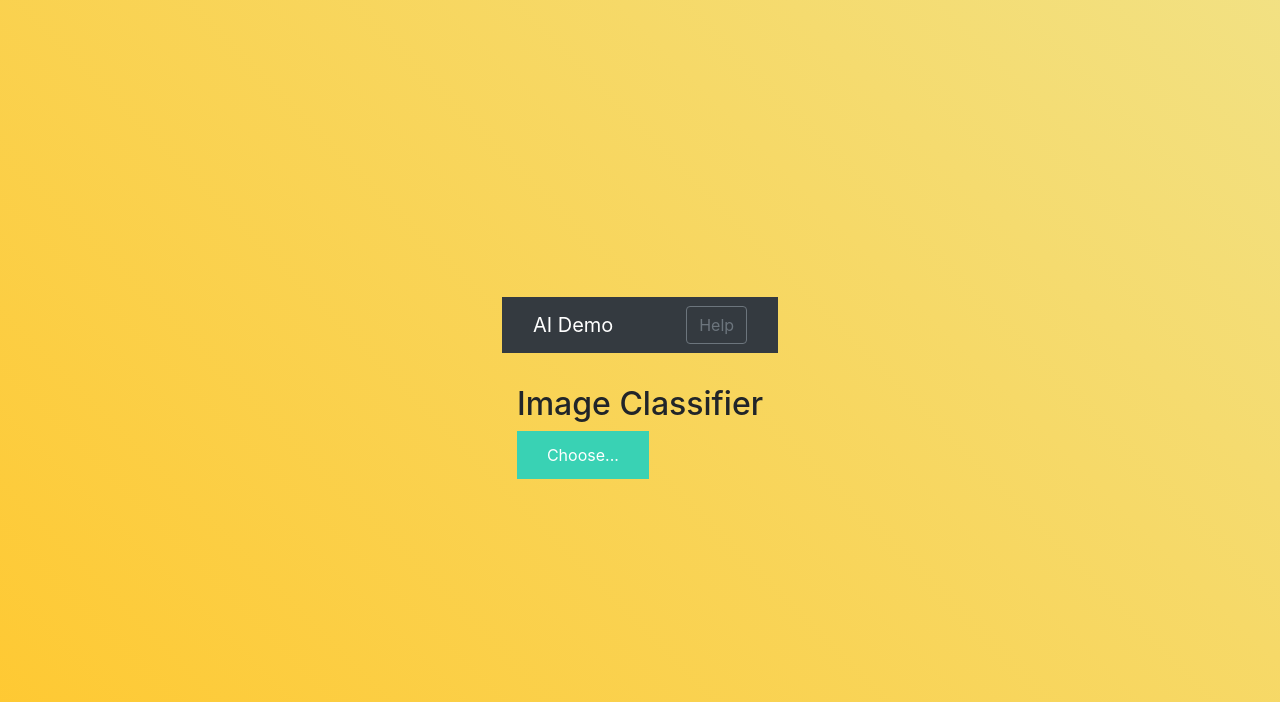
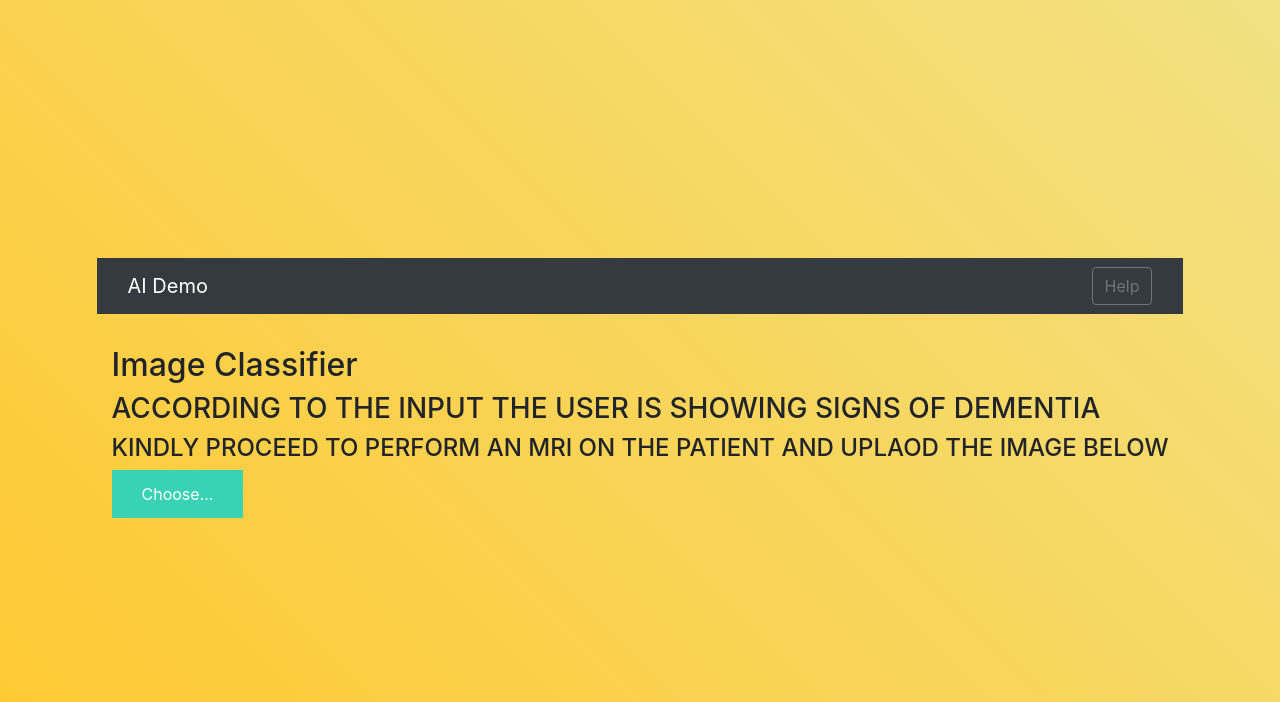
Before and after one commit to SiddharthaShandilya/Dementia_detection_using_AI, a Flask app: template templates/deep-lrn.html in a window 1280 px wide. Shown: the top 702 px of the page. Run offline with Flask 2, Linux system fonts and the light colour scheme; the template is opened without the code that fills it, so the values that code supplies are empty; parts of the project's set-up code (start-up, migrations or seed data) failed here and were passed over; some libraries are stand-ins or nearby versions.

Commit message:
Changes were made for better UI

```diff
--- a/templates/deep-lrn.html
+++ b/templates/deep-lrn.html
@@ -11,7 +11,8 @@
     {% extends "base.html" %} {% block content %}
 
 <h2>Image Classifier</h2>
-
+<h3>ACCORDING TO THE INPUT THE USER IS SHOWING SIGNS OF DEMENTIA </h3>
+<h4>KINDLY PROCEED TO PERFORM AN MRI ON THE PATIENT AND UPLAOD THE IMAGE BELOW</h4>
 <div>
     <form id="upload-file" method="post" enctype="multipart/form-data">
         <label for="imageUpload" class="upload-label">
```
